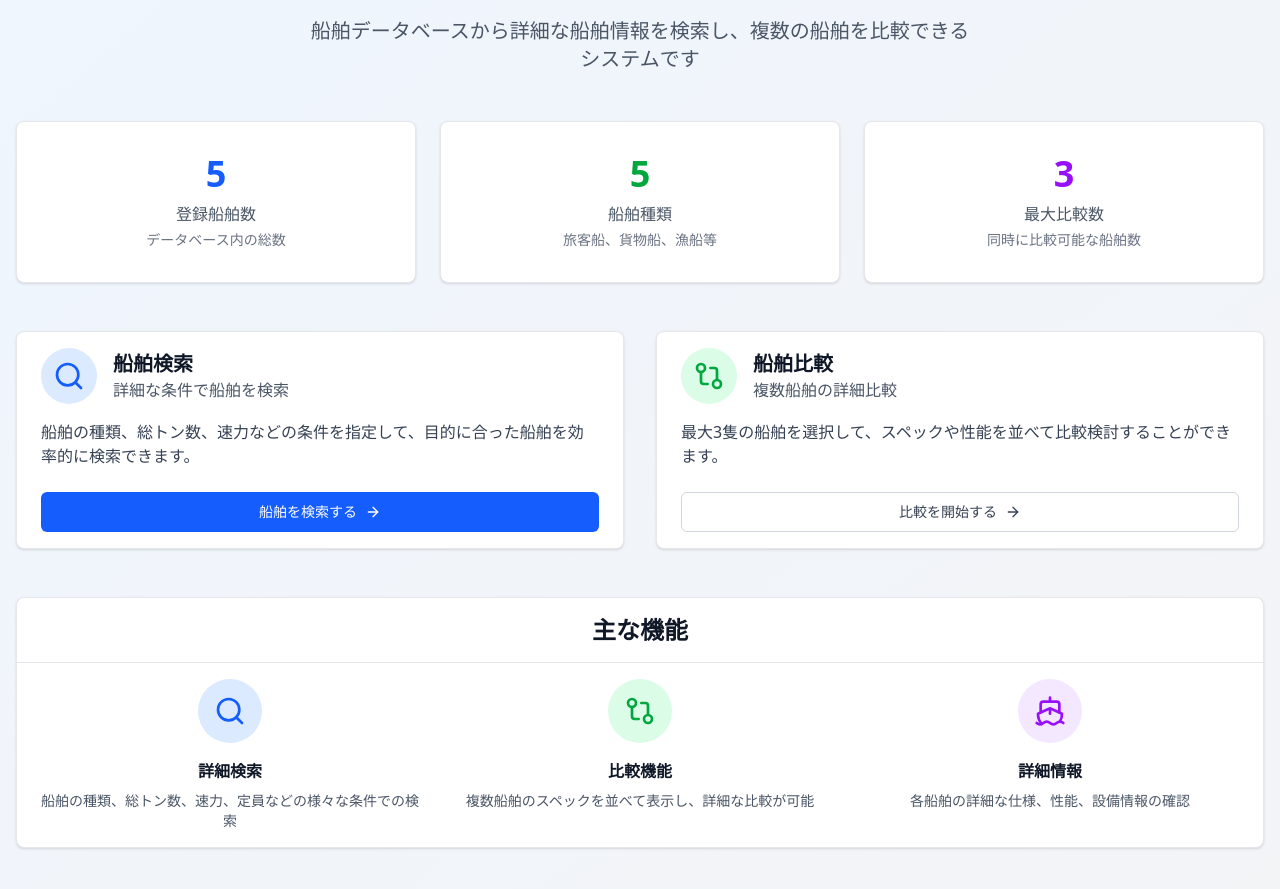
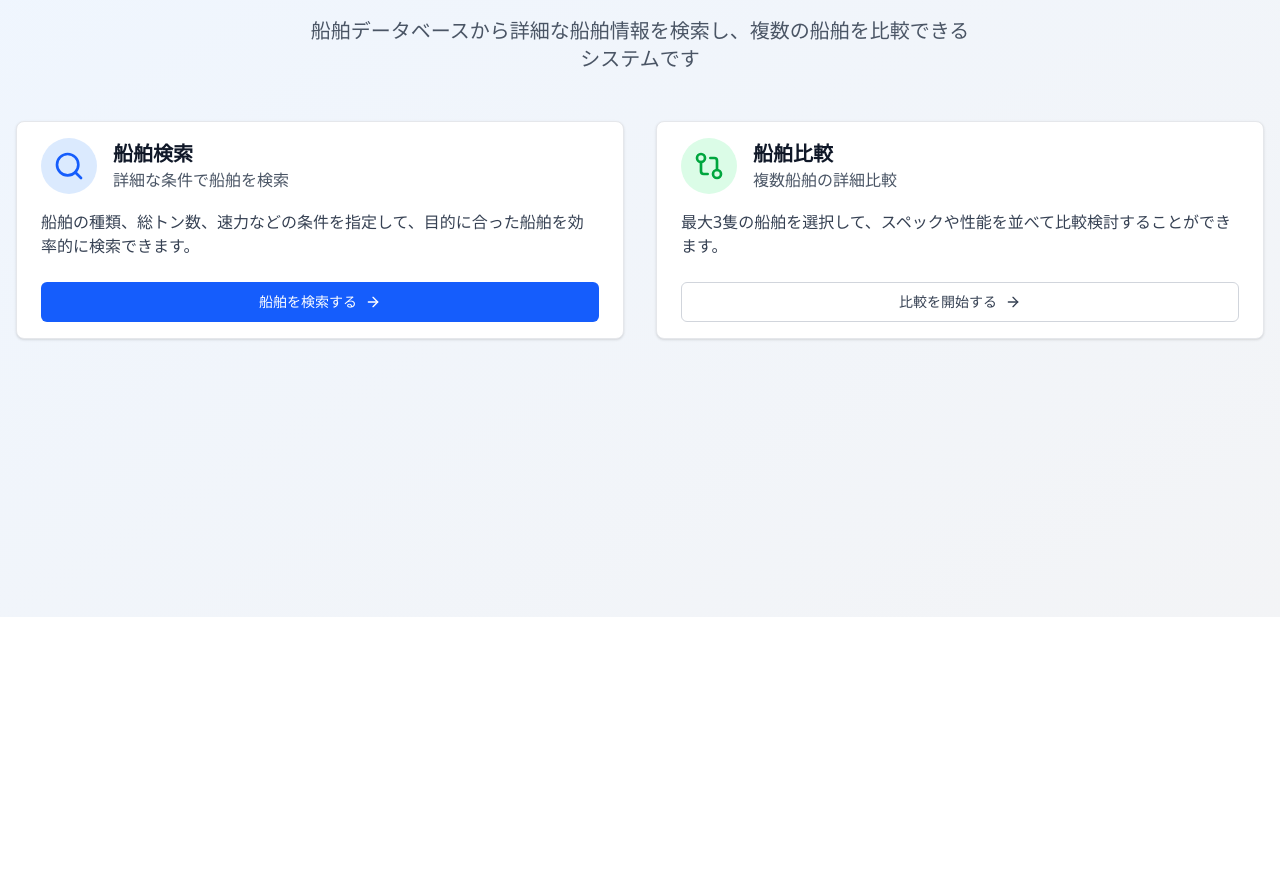
Before and after one commit to 2509-progate-aws-hackathon/main, a Next.js app in the folder frontend/: page / in a window 1280 px wide. Shown: the part 183-1072 px from the top of the page. After the commit the page ends 800 px from the top, so only its background shows below. Built offline with nearby package versions, Linux system fonts and the light colour scheme.

Commit message:
chore: 情報を減らした

```diff
--- a/frontend/app/page.tsx
+++ b/frontend/app/page.tsx
@@ -1,19 +1,20 @@
-'use client';
+"use client";
 
-import Link from 'next/link';
-import { useShips, useShipComparison } from '@/hooks/useShips';
-import { Card, CardContent, CardHeader } from '@/components/ui/Card';
-import { Button } from '@/components/ui/Button';
-import { Ship, Search, GitCompare, ArrowRight } from 'lucide-react';
+import Link from "next/link";
+import { useShips, useShipComparison } from "@/hooks/useShips";
+import { Card, CardContent } from "@/components/ui/Card";
+import { Button } from "@/components/ui/Button";
+import { Ship, Search, GitCompare, ArrowRight } from "lucide-react";
 
 export default function Home() {
   const { ships, filteredShips, totalCount, filteredCount } = useShips();
-  const { selectedShips, selectedCount, addShip, removeShip, clearAll } = useShipComparison();
+  const { selectedShips, selectedCount, addShip, removeShip, clearAll } =
+    useShipComparison();
 
   return (
     <div className="min-h-screen bg-gradient-to-br from-blue-50 to-gray-100">
       <div className="container mx-auto px-4 py-12">
-        {/* ヘーダー */}
+        {/* ヘッダー */}
         <div className="text-center mb-12">
           <div className="flex justify-center mb-4">
             <div className="bg-blue-600 p-4 rounded-full">
@@ -28,33 +29,6 @@ export default function Home() {
           </p>
         </div>
 
-        {/* 統計カード */}
-        <div className="grid grid-cols-1 md:grid-cols-3 gap-6 mb-12">
-          <Card className="text-center hover:shadow-lg transition-shadow">
-            <CardContent className="py-8">
-              <div className="text-4xl font-bold text-blue-600 mb-2">{totalCount}</div>
-              <div className="text-gray-600">登録船舶数</div>
-              <div className="text-sm text-gray-500 mt-1">データベース内の総数</div>
-            </CardContent>
-          </Card>
-
-          <Card className="text-center hover:shadow-lg transition-shadow">
-            <CardContent className="py-8">
-              <div className="text-4xl font-bold text-green-600 mb-2">5</div>
-              <div className="text-gray-600">船舶種類</div>
-              <div className="text-sm text-gray-500 mt-1">旅客船、貨物船、漁船等</div>
-            </CardContent>
-          </Card>
-
-          <Card className="text-center hover:shadow-lg transition-shadow">
-            <CardContent className="py-8">
-              <div className="text-4xl font-bold text-purple-600 mb-2">3</div>
-              <div className="text-gray-600">最大比較数</div>
-              <div className="text-sm text-gray-500 mt-1">同時に比較可能な船舶数</div>
-            </CardContent>
-          </Card>
-        </div>
-
         {/* アクションカード */}
         <div className="grid grid-cols-1 md:grid-cols-2 gap-8 mb-12">
           <Card className="hover:shadow-lg transition-all group">
@@ -64,7 +38,9 @@ export default function Home() {
                   <Search className="w-8 h-8 text-blue-600" />
                 </div>
                 <div>
-                  <h3 className="text-xl font-semibold text-gray-900">船舶検索</h3>
+                  <h3 className="text-xl font-semibold text-gray-900">
+                    船舶検索
+                  </h3>
                   <p className="text-gray-600">詳細な条件で船舶を検索</p>
                 </div>
               </div>
@@ -87,7 +63,9 @@ export default function Home() {
                   <GitCompare className="w-8 h-8 text-green-600" />
                 </div>
                 <div>
-                  <h3 className="text-xl font-semibold text-gray-900">船舶比較</h3>
+                  <h3 className="text-xl font-semibold text-gray-900">
+                    船舶比較
+                  </h3>
                   <p className="text-gray-600">複数船舶の詳細比較</p>
                 </div>
               </div>
@@ -95,7 +73,10 @@ export default function Home() {
                 最大3隻の船舶を選択して、スペックや性能を並べて比較検討することができます。
               </p>
               <Link href="/ships/compare">
-                <Button variant="outline" className="w-full group-hover:bg-green-50 transition-colors">
+                <Button
+                  variant="outline"
+                  className="w-full group-hover:bg-green-50 transition-colors"
+                >
                   比較を開始する
                   <ArrowRight className="w-4 h-4 ml-2" />
                 </Button>
@@ -103,106 +84,6 @@ export default function Home() {
             </CardContent>
           </Card>
         </div>
-
-        {/* 比較中の船舶表示 */}
-        {selectedCount > 0 && (
-          <Card className="mb-8 border-blue-200 bg-blue-50">
-            <CardHeader>
-              <div className="flex justify-between items-center">
-                <div className="flex items-center gap-2">
-                  <GitCompare className="w-5 h-5 text-blue-600" />
-                  <h2 className="text-lg font-semibold text-blue-900">
-                    比較選択中の船舶 ({selectedCount}/3)
-                  </h2>
-                </div>
-                <Button variant="outline" size="sm" onClick={clearAll}>
-                  すべてクリア
-                </Button>
-              </div>
-            </CardHeader>
-            <CardContent>
-              <div className="grid grid-cols-1 md:grid-cols-3 gap-4 mb-4">
-                {selectedShips.map(ship => (
-                  <div key={ship.ship_ID} className="bg-white p-4 rounded-lg border">
-                    <div className="flex justify-between items-start mb-2">
-                      <div>
-                        <h4 className="font-semibold text-gray-900">{ship.ship_ID}</h4>
-                        <p className="text-sm text-blue-600">{ship.ship_kind}</p>
-                      </div>
-                      <Button
-                        variant="ghost"
-                        size="sm"
-                        onClick={() => removeShip(ship.ship_ID)}
-                        className="text-gray-400 hover:text-red-600"
-                      >
-                        ×
-                      </Button>
-                    </div>
-                    <div className="text-sm text-gray-600 space-y-1">
-                      <div>{ship.ship_weight}トン</div>
-                      <div>{ship.Maximum_Speed}ノット</div>
-                      <div>{ship.Overall_Length}m</div>
-                    </div>
-                  </div>
-                ))}
-              </div>
-              <div className="flex gap-2">
-                <Link href="/ships" className="flex-1">
-                  <Button variant="outline" className="w-full">
-                    さらに追加する
-                  </Button>
-                </Link>
-                {selectedCount >= 2 && (
-                  <Link href="/ships/compare" className="flex-1">
-                    <Button className="w-full">
-                      比較する
-                    </Button>
-                  </Link>
-                )}
-              </div>
-            </CardContent>
-          </Card>
-        )}
-
-        {/* 機能紹介 */}
-        <Card>
-          <CardHeader>
-            <h2 className="text-2xl font-semibold text-gray-900 text-center">主な機能</h2>
-          </CardHeader>
-          <CardContent>
-            <div className="grid grid-cols-1 md:grid-cols-3 gap-8">
-              <div className="text-center">
-                <div className="bg-blue-100 w-16 h-16 rounded-full flex items-center justify-center mx-auto mb-4">
-                  <Search className="w-8 h-8 text-blue-600" />
-                </div>
-                <h3 className="font-semibold text-gray-900 mb-2">詳細検索</h3>
-                <p className="text-gray-600 text-sm">
-                  船舶の種類、総トン数、速力、定員などの様々な条件での検索
-                </p>
-              </div>
-
-              <div className="text-center">
-                <div className="bg-green-100 w-16 h-16 rounded-full flex items-center justify-center mx-auto mb-4">
-                  <GitCompare className="w-8 h-8 text-green-600" />
-                </div>
-                <h3 className="font-semibold text-gray-900 mb-2">比較機能</h3>
-                <p className="text-gray-600 text-sm">
-                  複数船舶のスペックを並べて表示し、詳細な比較が可能
-                </p>
-              </div>
-
-              <div className="text-center">
-                <div className="bg-purple-100 w-16 h-16 rounded-full flex items-center justify-center mx-auto mb-4">
-                  <Ship className="w-8 h-8 text-purple-600" />
-                </div>
-                <h3 className="font-semibold text-gray-900 mb-2">詳細情報</h3>
-                <p className="text-gray-600 text-sm">
-                  各船舶の詳細な仕様、性能、設備情報の確認
-                </p>
-              </div>
-            </div>
-          </CardContent>
-        </Card>
       </div>
     </div>
   );
```
Also changed, not shown: 1 other file (tests, documents, lock files or other folders).
